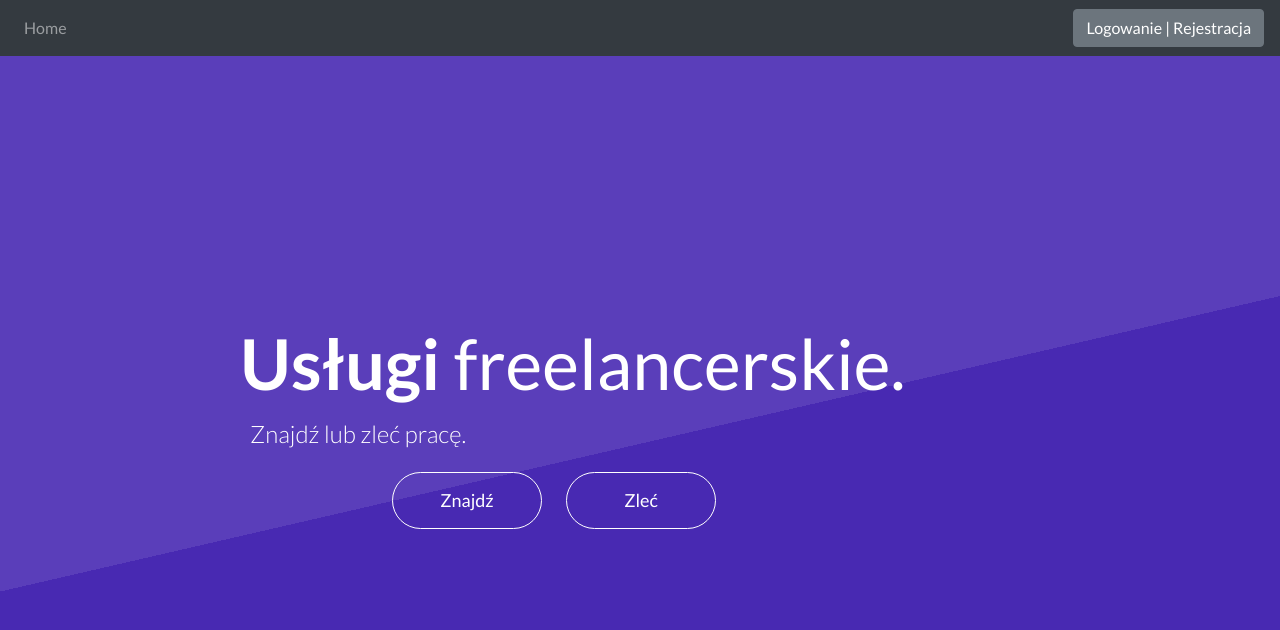
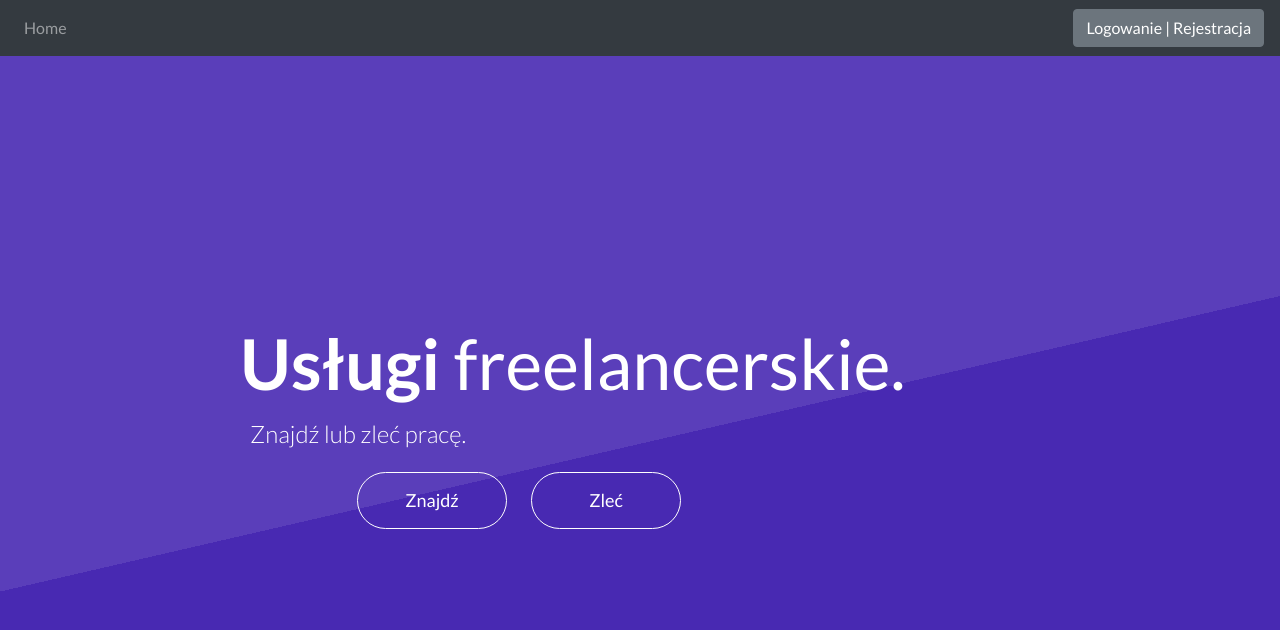
Before and after one commit to bielinskim/freelancer, a React (Create React App) app: page / in a window 1280 px wide. Shown: the top 630 px of the page. Built offline with nearby package versions, Linux system fonts and the light colour scheme.

Commit message:
buttons position fix

```diff
--- a/src/components/styles.css
+++ b/src/components/styles.css
@@ -45,7 +45,7 @@ body {
     margin: 0 auto;
 }
 .home-button-container {
-    padding-left: 150px;
+    padding-left: 115px;
 }
 .home-button-container span {
     display: inline-block;
```
